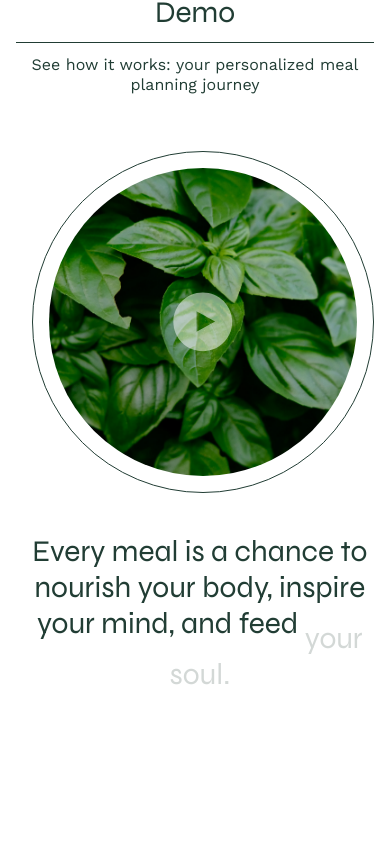
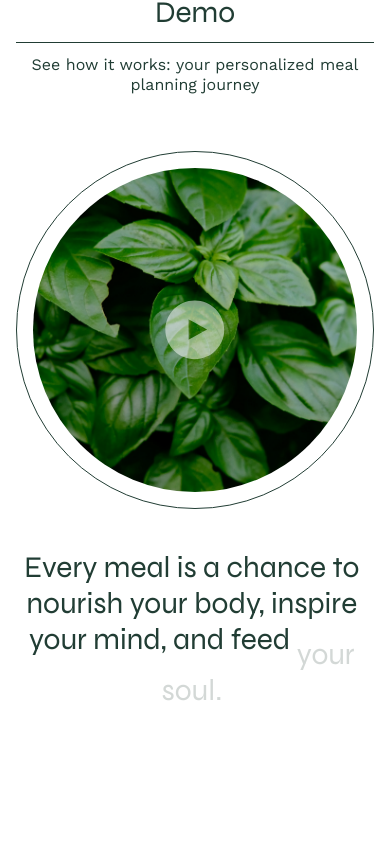
Before and after one commit to Adamson123/AIChefMate, a React (Vite) app: page / in a window 390 px wide. Shown: the part 1612-2464 px from the top of the page. Built offline with nearby package versions, Linux system fonts and the light colour scheme.

Commit message:
Improves layout responsiveness
Updates padding to be applied on medium screens and up, enhancing layout responsiveness on smaller devices.

```diff
--- a/src/components/Demo.tsx
+++ b/src/components/Demo.tsx
@@ -32,7 +32,7 @@ const Demo = () => {
           subtitle="See how it works: your personalized meal planning journey"
         />
 
-        <div className="common-l-padding flex justify-end">
+        <div className="md:common-l-padding flex justify-end">
           {/* Curve Bg */}
           <CurvedBackground
             leftContentImage={leaf}
--- a/src/components/NeedAssistance.tsx
+++ b/src/components/NeedAssistance.tsx
@@ -26,7 +26,7 @@ const NeedAssistance = () => {
           subtitle="We’re here to help!"
         />
 
-        <div className="common-l-padding flex justify-end">
+        <div className="md:common-l-padding flex justify-end">
           {/* Curve Bg */}
           <CurvedBackground
             leftContentImage={support}
```
